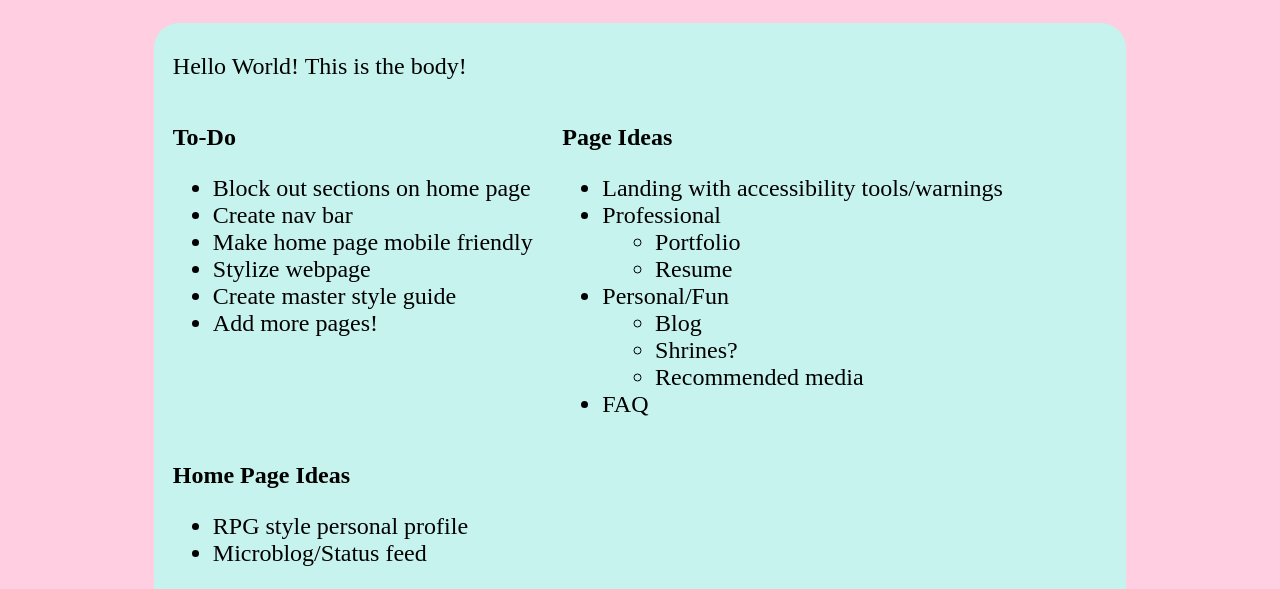
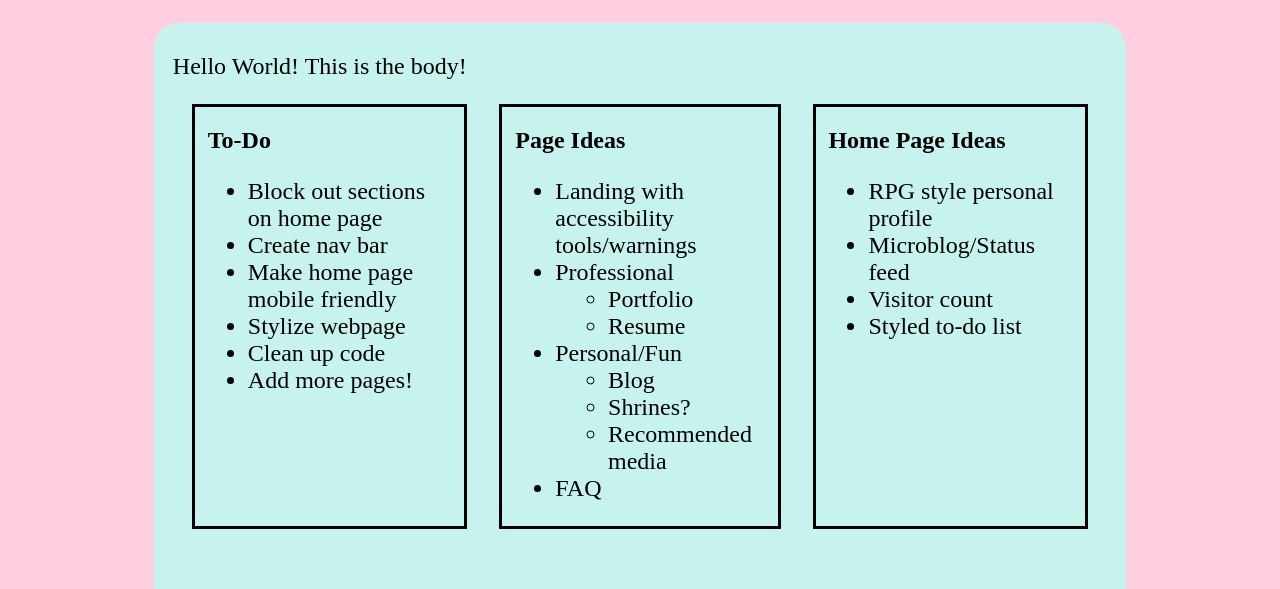
Before and after one commit to AnnaliseI/annalises-cool-website, a plain HTML site: page public/index.html in a window 1280 px wide. Shown: the part 211-800 px from the top of the page. Drawn offline with Linux system fonts and the light colour scheme; a web font is replaced by a local one.

Commit message:
Boxes!!!!

```diff
--- a/public/index.html
+++ b/public/index.html
@@ -1,5 +1,6 @@
 <!DOCTYPE html>
 <html lang="en">
+    <!--Q: Why is your code so messy/weird/inefficient? A: I don't really know what I'm doing-->
 <head>
     <!--metadata and such-->
 	<meta charset="UTF-8">
@@ -16,8 +17,9 @@
 
     <!--Create vertical navigation bar here-->
 
-    <div class="mainContent">
+    <div class="mainContent" id="blueBox">
         <p>Hello World! This is the body!</p>
+        <div class="row">
         <div class="todoLists">
         <h2>To-Do</h2>
         <ul>
@@ -25,7 +27,7 @@
             <li>Create nav bar</li>
             <li>Make home page mobile friendly</li>
             <li>Stylize webpage</li>
-            <li>Create master style guide</li>
+            <li>Clean up code</li>
             <li>Add more pages!</li>
         </ul>
     </div>
@@ -54,7 +56,10 @@
         <ul>
             <li>RPG style personal profile</li>
             <li>Microblog/Status feed</li>
+            <li>Visitor count</li>
+            <li>Styled to-do list</li>
         </ul>
+     </div>
      </div>
     </div>
 
--- a/public/style.css
+++ b/public/style.css
@@ -2,6 +2,9 @@
 html {
     background-color: #ffcee1;
     font-family: gaegu;
+}
+body{
+    margin: auto;
 }
 .warning {
     text-align: center;
@@ -15,18 +18,27 @@ html {
 
 .mainContent {
     margin: auto;
+}
+
+#blueBox {
     background-color: #c7f3ef;
     border-radius: 25px;
     width: 75vw;
     height: 100vw;
     padding: 0.5vw;
-
 }
 
 .mainContent p, h2, ul {
     margin-left: 1vw;
     margin-right: 1vw;
     font-size: 1.5em;
+}
+
+.row {
+    display: inline-flex;
+    margin-left: 2em;
+    margin-right: 2em;
+    gap: 2em;
 }
 
 ul ul {
@@ -36,6 +48,8 @@ ul ul {
 .todoLists {
     display: inline-block;
     vertical-align: top;
+    border-style: solid;
+    flex: 1 1 0;
 }
 
  footer{
```
